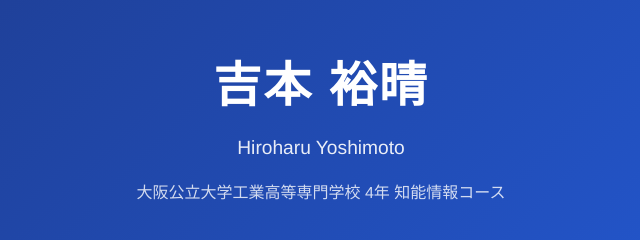
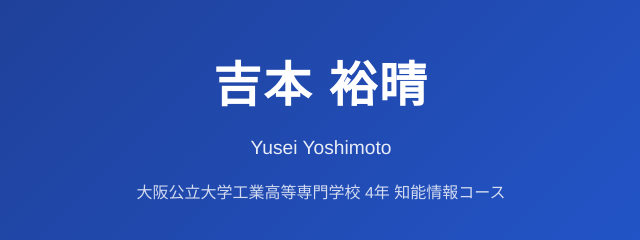
Before and after one commit to Akatomatokan/portfolio, a plain HTML site: page index.html in a window 1280 px wide. Shown: the top 240 px of the page, 319-959 px from the left. Drawn offline with Linux system fonts and the light colour scheme.

Commit message:
Update index.html

```diff
--- a/index.html
+++ b/index.html
@@ -454,7 +454,7 @@
         <div class="header-content">
             <div class="hero">
                 <h1>吉本 裕晴</h1>
-                <p>Hiroharu Yoshimoto</p>
+                <p>Yusei Yoshimoto</p>
                 <div class="subtitle">大阪公立大学工業高等専門学校 4年 知能情報コース</div>
             </div>
         </div>
```
